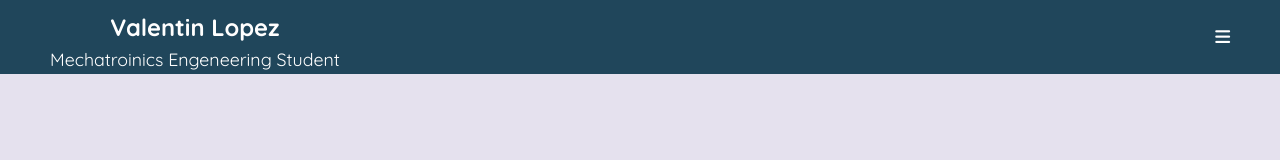
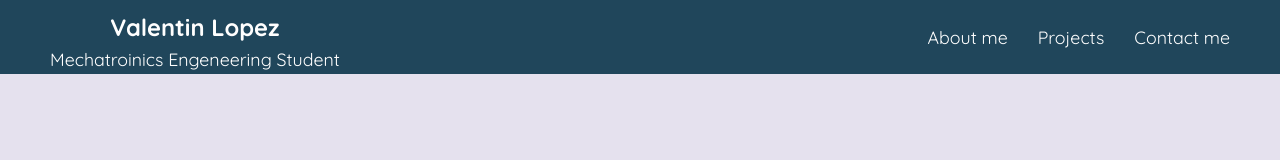
Before and after one commit to valenlopez993/PersonalWebsite, a plain HTML site: page index.html in a window 1280 px wide. Drawn offline with Linux system fonts and the light colour scheme.

Commit message:
Build toggler menu

```diff
--- a/css/styles.css
+++ b/css/styles.css
@@ -113,8 +113,22 @@ p, a {
     }
 }
 
+/* Collapsibles */
+.collapsible__content {
+    max-height: 0;
+    overflow: hidden;
+    opacity: 0;
+    transition: max-height 0.3s, opacity 0.4s;
+}
+
+.collapsible--expanded .collapsible__content{
+    max-height: 100vh;
+    opacity: 1;
+}
+
 /* Navigation Bar */
 .navBar {
+    flex-wrap: wrap;
     display: flex;
     justify-content: space-between;
     align-items: center;
@@ -145,12 +159,23 @@ p, a {
     margin: 0.4rem 0;
 }
 
+.navBar__toggler {
+    display: block;
+    font-size: 3rem;
+}
+
 .navBar__options {
     display: flex;
-    gap: 3rem;
+    flex-direction: column;
+    width: 100%;
+    margin-top: 1rem;
+    gap: 0;
+    text-align: center;
 }
 
 .navBar__options-item {
+    padding: 1rem 0;
+    border-bottom: 1px solid #000;
     transition: opacity 0.2s;
 }
 
@@ -163,30 +188,29 @@ p, a {
     color: var(--color-secondary);
 }
 
-@media screen and (max-width: 768px){
+@media screen and (min-width: 768px){
     .navBar {
-        flex-wrap: wrap;
+        flex-wrap: nowrap;
+    }
+
+    .navBar__toggler {
+        display: none;
     }
 
     .navBar__options{
-        flex-direction: column;
-        width: 100%;
-        gap: 0;
+        flex-direction: row;
+        gap: 3rem;
+        max-height: 100%;
+        opacity: 1;
+        margin-top: 0;
+        width: auto;
+        max-height: 100%;
+        opacity: 1;
     }
 
     .navBar__options-item {
-        padding: 1rem 0;
-        border-bottom: 1px solid #000;
+        border: 0;
     }
-}
-
-/* Collapsibles */
-.collapsible__content {
-    display: none;
-}
-
-.collapsible--expanded .collapsible__content{
-    display: flex;
 }
 
 /* Divider Lines */
--- a/index.html
+++ b/index.html
@@ -25,7 +25,7 @@
           <h3>Valentin Lopez</h3>
           <p>Mechatroinics Engeneering Student</p>
         </div>
-        <div class="icon-container">
+        <div class="icon-container navBar__toggler">
           <i class="fa-solid fa-bars icon"></i>
         </div>
         <div class="navBar__options navBar__item collapsible__content">
```
